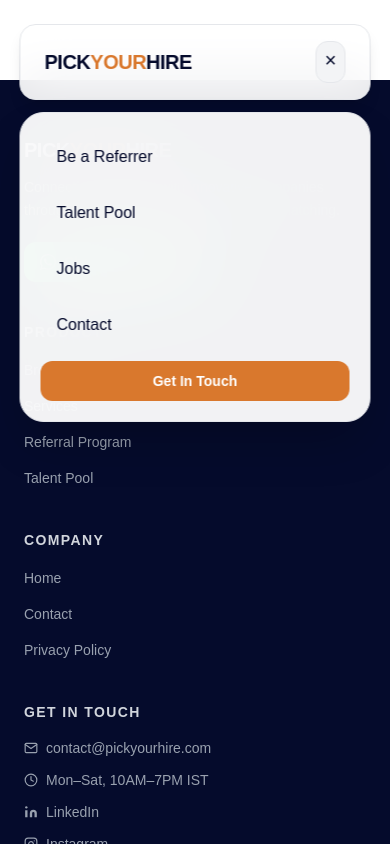
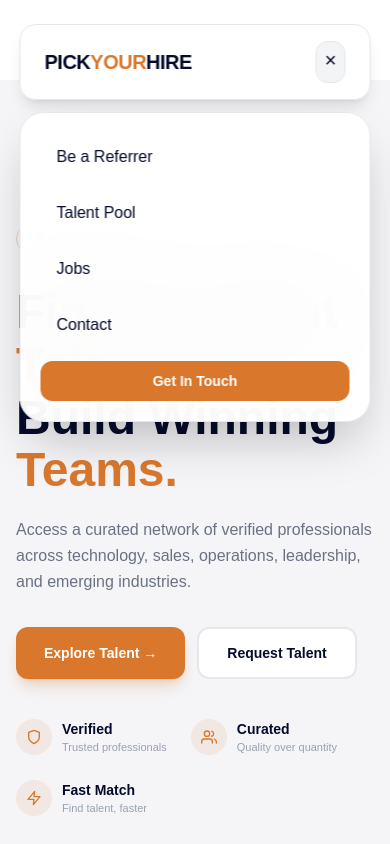
Before and after one commit to shyam242/pyhmain, a Next.js app: page /talent-pool in a window 390 px wide. Both pictures are taken after a click on the button "Open menu". Shown: the top 844 px of the page. Built offline with nearby package versions, Linux system fonts and the light colour scheme.

Commit message:
Update page.tsx

```diff
--- a/src/app/talent-pool/page.tsx
+++ b/src/app/talent-pool/page.tsx
@@ -1,119 +1,236 @@
 import Link from "next/link";
+import Image from "next/image";
 
-export default function Footer() {
+const functions = [
+  {
+    label: "Technology",
+    icon: <><polyline points="16 18 22 12 16 6"/><polyline points="8 6 2 12 8 18"/></>,
+    roles: ["Full Stack Engineers", "DevOps", "Data Scientists"],
+  },
+  {
+    label: "Sales",
+    icon: <><line x1="12" y1="1" x2="12" y2="23"/><path d="M17 5H9.5a3.5 3.5 0 0 0 0 7h5a3.5 3.5 0 0 1 0 7H6"/></>,
+    roles: ["Sales Executives", "Business Development", "Enterprise Sales", "Account Managers"],
+  },
+  {
+    label: "Operations",
+    icon: <><path d="M12 2L2 7l10 5 10-5-10-5z"/><path d="M2 17l10 5 10-5"/><path d="M2 12l10 5 10-5"/></>,
+    roles: ["Supply Chain", "Procurement", "Plant Operators"],
+  },
+  {
+    label: "Leadership",
+    icon: <><path d="M17 21v-2a4 4 0 0 0-4-4H5a4 4 0 0 0-4 4v2"/><circle cx="9" cy="7" r="4"/><path d="M23 21v-2a4 4 0 0 0-3-3.87"/><path d="M16 3.13a4 4 0 0 1 0 7.75"/></>,
+    roles: ["CXO", "VP", "+ Directors"],
+  },
+];
+
+const candidates = [
+  { name: "James Enrique", role: "Software Engineer", pos: "top-4 left-1/2 -translate-x-1/2" },
+  { name: "Pooja K. Hingan", role: "Product Manager", pos: "top-1/2 left-0 -translate-y-1/2" },
+  { name: "Guita Sarker", role: "Sales Lead", pos: "top-1/2 right-0 -translate-y-1/2" },
+  { name: "Dina Mariya", role: "Operations", pos: "bottom-4 left-1/2 -translate-x-1/2" },
+];
+
+export default function TalentPoolPage() {
   return (
-    <footer className="bg-[#050B2C] text-white">
-      <div className="max-w-7xl mx-auto px-6 py-14">
-        <div className="grid grid-cols-1 md:grid-cols-4 gap-10 mb-12">
-          {/* Brand */}
-          <div className="md:col-span-1">
-            <h2 className="text-xl font-bold mb-3 tracking-tight">
-              <span className="text-white">PICK</span>
-              <span className="text-[#D9782D]">YOUR</span>
-              <span className="text-white">HIRE</span>
-            </h2>
-            <p className="text-sm text-gray-400 leading-relaxed mb-5">
-              Connecting top talent with innovative companies through trusted referrals and AI-powered matching.
+    <div className="bg-white min-h-screen text-[#050B2C]">
+
+      {/* ── HERO ── */}
+      <section className="relative overflow-hidden bg-[#f5f5f8] pt-36 pb-0 px-4">
+        <div className="max-w-7xl mx-auto">
+          <div className="flex flex-col lg:flex-row items-center gap-0">
+
+            {/* LEFT — text */}
+            <div className="flex-1 pb-12 lg:pb-16 pr-0 lg:pr-10">
+              {/* Tag */}
+              <span className="inline-flex items-center gap-2 border border-[#D9782D]/30 text-[#D9782D] text-xs font-semibold px-4 py-1.5 rounded-full mb-8">
+                <svg width="13" height="13" viewBox="0 0 24 24" fill="none" stroke="currentColor" strokeWidth="2" strokeLinecap="round" strokeLinejoin="round"><path d="M17 21v-2a4 4 0 0 0-4-4H5a4 4 0 0 0-4 4v2"/><circle cx="9" cy="7" r="4"/><path d="M23 21v-2a4 4 0 0 0-3-3.87"/><path d="M16 3.13a4 4 0 0 1 0 7.75"/></svg>
+                TALENT POOL
+              </span>
+
+              <h1 className="text-5xl md:text-6xl font-extrabold text-[#050B2C] leading-[1.1] mb-5">
+                Find the Right <span className="text-[#D9782D]">Talent.</span><br />
+                Build Winning <span className="text-[#D9782D]">Teams.</span>
+              </h1>
+
+              <p className="text-gray-500 text-base leading-relaxed mb-8 max-w-md">
+                Access a curated network of verified professionals across technology, sales, operations, leadership, and emerging industries.
               </p>
-            {/* WhatsApp CTA */}
-            <a
-              href="https://wa.me/919936922504?text=Hi%2C%20I%27m%20interested%20in%20PickYourHire%20services"
-              target="_blank"
-              rel="noopener noreferrer"
-              className="inline-flex items-center gap-2 bg-[#25D366] hover:bg-[#1ebe5a] text-white text-sm font-semibold px-4 py-2.5 rounded-xl transition-colors shadow-md"
-            >
-              <svg width="16" height="16" viewBox="0 0 24 24" fill="currentColor">
-                <path d="M17.472 14.382c-.297-.149-1.758-.867-2.03-.967-.273-.099-.471-.148-.67.15-.197.297-.767.966-.94 1.164-.173.199-.347.223-.644.075-.297-.15-1.255-.463-2.39-1.475-.883-.788-1.48-1.761-1.653-2.059-.173-.297-.018-.458.13-.606.134-.133.298-.347.446-.52.149-.174.198-.298.298-.497.099-.198.05-.371-.025-.52-.075-.149-.669-1.612-.916-2.207-.242-.579-.487-.5-.669-.51-.173-.008-.371-.01-.57-.01-.198 0-.52.074-.792.372-.272.297-1.04 1.016-1.04 2.479 0 1.462 1.065 2.875 1.213 3.074.149.198 2.096 3.2 5.077 4.487.709.306 1.262.489 1.694.625.712.227 1.36.195 1.871.118.571-.085 1.758-.719 2.006-1.413.248-.694.248-1.289.173-1.413-.074-.124-.272-.198-.57-.347m-5.421 7.403h-.004a9.87 9.87 0 01-5.031-1.378l-.361-.214-3.741.982.998-3.648-.235-.374a9.86 9.86 0 01-1.51-5.26c.001-5.45 4.436-9.884 9.888-9.884 2.64 0 5.122 1.03 6.988 2.898a9.825 9.825 0 012.893 6.994c-.003 5.45-4.437 9.884-9.885 9.884m8.413-18.297A11.815 11.815 0 0012.05 0C5.495 0 .16 5.335.157 11.892c0 2.096.547 4.142 1.588 5.945L.057 24l6.305-1.654a11.882 11.882 0 005.683 1.448h.005c6.554 0 11.89-5.335 11.893-11.893a11.821 11.821 0 00-3.48-8.413z"/>
-              </svg>
-              Chat on WhatsApp
-            </a>
+
+              {/* CTAs */}
+              <div className="flex flex-wrap gap-3 mb-10">
+                <Link href="/contact"
+                  className="inline-flex items-center gap-2 bg-[#D9782D] text-white px-7 py-3.5 rounded-xl font-semibold hover:bg-[#c96c25] transition shadow-lg shadow-[#D9782D]/25 text-sm">
+                  Explore Talent →
+                </Link>
+                <Link href="/contact"
+                  className="inline-flex items-center gap-2 bg-white text-[#050B2C] border-2 border-gray-200 px-7 py-3.5 rounded-xl font-semibold hover:bg-gray-50 transition text-sm">
+                  Request Talent
+                </Link>
               </div>
 
-          {/* Product */}
+              {/* 3 badges */}
+              <div className="flex flex-wrap gap-6">
+                {[
+                  { label: "Verified", sub: "Trusted professionals", icon: <><path d="M12 22s8-4 8-10V5l-8-3-8 3v7c0 6 8 10 8 10z"/></> },
+                  { label: "Curated", sub: "Quality over quantity", icon: <><path d="M17 21v-2a4 4 0 0 0-4-4H5a4 4 0 0 0-4 4v2"/><circle cx="9" cy="7" r="4"/><path d="M23 21v-2a4 4 0 0 0-3-3.87"/><path d="M16 3.13a4 4 0 0 1 0 7.75"/></> },
+                  { label: "Fast Match", sub: "Find talent, faster", icon: <><polygon points="13 2 3 14 12 14 11 22 21 10 12 10 13 2"/></> },
+                ].map(({ label, sub, icon }) => (
+                  <div key={label} className="flex items-center gap-2.5">
+                    <div className="w-9 h-9 rounded-full bg-[#D9782D]/10 flex items-center justify-center flex-shrink-0">
+                      <svg width="16" height="16" viewBox="0 0 24 24" fill="none" stroke="#D9782D" strokeWidth="2" strokeLinecap="round" strokeLinejoin="round">{icon}</svg>
+                    </div>
                     <div>
-            <p className="text-sm font-semibold text-gray-300 mb-4 uppercase tracking-widest">Product</p>
-            <ul className="space-y-3">
+                      <p className="text-sm font-bold text-[#050B2C]">{label}</p>
+                      <p className="text-[11px] text-gray-400">{sub}</p>
+                    </div>
+                  </div>
+                ))}
+              </div>
+            </div>
+
+            {/* RIGHT — talent-pool.png fills right half flush to bottom */}
+            <div className="flex-1 flex items-end justify-center lg:justify-end self-stretch">
+              <div className="relative w-full h-[420px] lg:h-[520px]">
+                <Image
+                  src="/talent-pool.png"
+                  alt="Talent Pool"
+                  fill
+                  className="object-contain object-bottom"
+                  priority
+                />
+              </div>
+            </div>
+
+          </div>
+        </div>
+
+        {/* ── Stats bar ── */}
+        <div className="max-w-7xl mx-auto mt-4">
+          <div className="rounded-2xl px-8 py-5 flex flex-wrap items-center justify-between gap-4" style={{ background: "#050B2C" }}>
             {[
-                { label: "Browse Jobs", href: "/jobs" },
-                { label: "Services", href: "#services" },
-                { label: "Referral Program", href: "/referrer" },
-                { label: "Talent Pool", href: "/talent-pool" },
-              ].map(({ label, href }) => (
-                <li key={label}>
-                  <Link href={href} className="text-sm text-gray-400 hover:text-[#D9782D] transition-colors">{label}</Link>
+              { icon: <><path d="M17 21v-2a4 4 0 0 0-4-4H5a4 4 0 0 0-4 4v2"/><circle cx="9" cy="7" r="4"/><path d="M23 21v-2a4 4 0 0 0-3-3.87"/><path d="M16 3.13a4 4 0 0 1 0 7.75"/></>, stat: "25K+", label: "Verified Professionals" },
+              { icon: <><rect x="2" y="7" width="20" height="14" rx="2"/><path d="M16 7V5a2 2 0 0 0-2-2h-4a2 2 0 0 0-2 2v2"/></>, stat: "120+", label: "Industries Covered" },
+              { icon: <><circle cx="12" cy="12" r="10"/><polyline points="12 6 12 12 16 14"/></>, stat: "48hrs", label: "Average Match Time" },
+              { icon: <><polygon points="12 2 15.09 8.26 22 9.27 17 14.14 18.18 21.02 12 17.77 5.82 21.02 7 14.14 2 9.27 8.91 8.26 12 2"/></>, stat: "98%", label: "Client Satisfaction" },
+            ].map(({ icon, stat, label }, i, arr) => (
+              <div key={label} className="flex items-center gap-3">
+                <svg width="22" height="22" viewBox="0 0 24 24" fill="none" stroke="#D9782D" strokeWidth="2" strokeLinecap="round" strokeLinejoin="round">{icon}</svg>
+                <div>
+                  <p className="text-white font-extrabold text-xl leading-tight">{stat}</p>
+                  <p className="text-white/50 text-xs">{label}</p>
+                </div>
+                {i < arr.length - 1 && <div className="hidden md:block h-8 w-px bg-white/10 ml-4" />}
+              </div>
+            ))}
+          </div>
+        </div>
+      </section>
+
+            {/* ── WHY USE OUR TALENT POOL — single image left ── */}
+      <section className="py-20 px-4 bg-white">
+        <div className="max-w-7xl mx-auto">
+          <div className="flex flex-col lg:flex-row gap-14 items-center">
+
+            {/* Single clean image */}
+            <div className="lg:w-[48%] rounded-3xl overflow-hidden shadow-xl">
+              <Image
+                src="/hiring-team2.png"
+                alt="Hiring team"
+                width={700}
+                height={480}
+                className="w-full h-[420px] object-cover object-center"
+              />
+            </div>
+
+            {/* Right content */}
+            <div className="flex-1">
+              <p className="text-[#D9782D] font-semibold uppercase tracking-[0.3em] text-xs mb-4">Why Choose Us</p>
+              <h2 className="text-3xl md:text-4xl font-bold text-[#050B2C] leading-tight mb-8">
+                Why Use Our Talent Pool?
+              </h2>
+              <div className="space-y-7">
+                {[
+                  {
+                    title: "Verified Professionals",
+                    desc: "Every candidate undergoes profile verification and quality checks before joining our network.",
+                    icon: <><path d="M12 22s8-4 8-10V5l-8-3-8 3v7c0 6 8 10 8 10z"/></>
+                  },
+                  {
+                    title: "Curated Talent",
+                    desc: "Access professionals across domains and industries, with real-world experience and a proven track record.",
+                    icon: <><circle cx="12" cy="12" r="10"/><line x1="2" y1="12" x2="22" y2="12"/><path d="M12 2a15.3 15.3 0 0 1 4 10 15.3 15.3 0 0 1-4 10 15.3 15.3 0 0 1-4-10 15.3 15.3 0 0 1 4-10z"/></>
+                  },
+                  {
+                    title: "Faster Hiring",
+                    desc: "Skip the long search and connect directly with pre-screened, qualified candidates ready to perform.",
+                    icon: <><polygon points="13 2 3 14 12 14 11 22 21 10 12 10 13 2"/></>
+                  },
+                ].map(({ title, desc, icon }) => (
+                  <div key={title} className="flex items-start gap-4">
+                    <div className="w-12 h-12 rounded-2xl bg-[#D9782D]/10 flex items-center justify-center flex-shrink-0">
+                      <svg width="20" height="20" viewBox="0 0 24 24" fill="none" stroke="#D9782D" strokeWidth="2" strokeLinecap="round" strokeLinejoin="round">{icon}</svg>
+                    </div>
+                    <div>
+                      <h3 className="font-bold text-[#D9782D] mb-1">{title}</h3>
+                      <p className="text-gray-500 text-sm leading-relaxed">{desc}</p>
+                    </div>
+                  </div>
+                ))}
+              </div>
+            </div>
+          </div>
+        </div>
+      </section>
+
+      {/* ── EXPLORE TALENT ACROSS EVERY FUNCTION ── */}
+      <section className="py-16 px-4 bg-gray-50">
+        <div className="max-w-7xl mx-auto">
+          <div className="text-center mb-12">
+            <h2 className="text-3xl md:text-4xl font-bold text-[#050B2C]">Explore Talent Across Every Function</h2>
+          </div>
+          <div className="grid grid-cols-2 md:grid-cols-4 gap-5">
+            {functions.map((fn) => (
+              <div key={fn.label} className="bg-white rounded-2xl border border-gray-100 p-6 hover:shadow-md hover:border-[#D9782D]/20 transition group cursor-pointer">
+                <div className="w-12 h-12 rounded-2xl bg-[#D9782D]/10 flex items-center justify-center mb-4">
+                  <svg width="22" height="22" viewBox="0 0 24 24" fill="none" stroke="#D9782D" strokeWidth="2" strokeLinecap="round" strokeLinejoin="round">{fn.icon}</svg>
+                </div>
+                <h3 className="font-bold text-[#D9782D] mb-3">{fn.label}</h3>
+                <ul className="space-y-1.5">
+                  {fn.roles.map((r) => (
+                    <li key={r} className="text-xs text-gray-500 flex items-center gap-1.5">
+                      <span className="w-1 h-1 rounded-full bg-gray-400 flex-shrink-0" />{r}
                     </li>
                   ))}
                 </ul>
               </div>
+            ))}
+          </div>
+        </div>
+      </section>
 
-          {/* Company */}
-          <div>
-            <p className="text-sm font-semibold text-gray-300 mb-4 uppercase tracking-widest">Company</p>
-            <ul className="space-y-3">
-              {[
-                { label: "Home", href: "/" },
-                { label: "Contact", href: "/contact" },
-                { label: "Privacy Policy", href: "/privacy-policy" },
-              ].map(({ label, href }) => (
-                <li key={label}>
-                  <Link href={href} className="text-sm text-gray-400 hover:text-[#D9782D] transition-colors">{label}</Link>
-                </li>
-              ))}
-            </ul>
+      {/* ── CTA BANNER ── */}
+      <section className="bg-[#050B2C] py-16 px-4">
+        <div className="max-w-7xl mx-auto flex flex-col md:flex-row items-center justify-between gap-8 relative">
+          <div className="absolute left-0 top-0 w-72 h-72 bg-[#D9782D] rounded-full blur-[130px] opacity-10 pointer-events-none" />
+          <div className="relative z-10">
+            <h2 className="text-3xl md:text-4xl font-bold text-white leading-tight mb-3">
+              Build Your Team with the <span className="text-[#D9782D]">Right Talent.</span>
+            </h2>
+            <p className="text-white/50 text-sm leading-relaxed max-w-xl">
+              Discover pre-qualified professionals through a trusted network designed to help organizations hire faster and smarter.
+            </p>
           </div>
-
-          {/* Contact + Enquiry */}
-          <div>
-            <p className="text-sm font-semibold text-gray-300 mb-4 uppercase tracking-widest">Get In Touch</p>
-            <ul className="space-y-3 mb-6">
-              <li>
-                <a href="mailto:contact@pickyourhire.com" className="text-sm text-gray-400 hover:text-[#D9782D] transition-colors flex items-center gap-2">
-                  <svg width="14" height="14" viewBox="0 0 24 24" fill="none" stroke="currentColor" strokeWidth="2" strokeLinecap="round" strokeLinejoin="round"><path d="M4 4h16c1.1 0 2 .9 2 2v12c0 1.1-.9 2-2 2H4c-1.1 0-2-.9-2-2V6c0-1.1.9-2 2-2z"/><polyline points="22,6 12,13 2,6"/></svg>
-                  contact@pickyourhire.com
-                </a>
-              </li>
-              <li className="text-sm text-gray-400 flex items-center gap-2">
-                <svg width="14" height="14" viewBox="0 0 24 24" fill="none" stroke="currentColor" strokeWidth="2" strokeLinecap="round" strokeLinejoin="round"><circle cx="12" cy="12" r="10"/><polyline points="12 6 12 12 16 14"/></svg>
-                Mon–Sat, 10AM–7PM IST
-              </li>
-              <li>
-                <a href="https://linkedin.com/company/pickyourhire" target="_blank" rel="noopener noreferrer"
-                  className="text-sm text-gray-400 hover:text-[#D9782D] transition-colors flex items-center gap-2">
-                  <svg width="14" height="14" viewBox="0 0 24 24" fill="currentColor"><path d="M16 8a6 6 0 0 1 6 6v7h-4v-7a2 2 0 0 0-2-2 2 2 0 0 0-2 2v7h-4v-7a6 6 0 0 1 6-6z"/><rect x="2" y="9" width="4" height="12"/><circle cx="4" cy="4" r="2"/></svg>
-                  LinkedIn
-                </a>
-              </li>
-              <li>
-                <a href="https://instagram.com/pickyourhire" target="_blank" rel="noopener noreferrer"
-                  className="text-sm text-gray-400 hover:text-[#D9782D] transition-colors flex items-center gap-2">
-                  <svg width="14" height="14" viewBox="0 0 24 24" fill="none" stroke="currentColor" strokeWidth="2" strokeLinecap="round" strokeLinejoin="round"><rect x="2" y="2" width="20" height="20" rx="5" ry="5"/><path d="M16 11.37A4 4 0 1 1 12.63 8 4 4 0 0 1 16 11.37z"/><line x1="17.5" y1="6.5" x2="17.51" y2="6.5"/></svg>
-                  Instagram
-                </a>
-              </li>
-            </ul>
-
-            {/* Quick Enquiry Button */}
-            <Link href="/contact">
-              <button className="w-full bg-[#D9782D] hover:bg-[#c96c25] text-white text-sm font-semibold px-4 py-2.5 rounded-xl transition-colors shadow-md shadow-[#D9782D]/20 flex items-center justify-center gap-2">
-                <svg width="14" height="14" viewBox="0 0 24 24" fill="none" stroke="currentColor" strokeWidth="2.5" strokeLinecap="round" strokeLinejoin="round"><path d="M21 15a2 2 0 0 1-2 2H7l-4 4V5a2 2 0 0 1 2-2h14a2 2 0 0 1 2 2z"/></svg>
-                Quick Enquiry
-              </button>
+          <div className="flex flex-wrap gap-3 flex-shrink-0 relative z-10">
+            <Link href="/contact" className="bg-[#D9782D] hover:bg-[#c96c25] text-white font-semibold px-7 py-3 rounded-xl transition shadow-lg shadow-[#D9782D]/30 text-sm">
+              Explore Talent →
+            </Link>
+            <Link href="/contact" className="bg-white/10 hover:bg-white/20 border border-white/15 text-white font-semibold px-7 py-3 rounded-xl transition text-sm">
+              Talk To Us
             </Link>
           </div>
         </div>
-
-        <div className="pt-8 border-t border-white/10 flex flex-col sm:flex-row items-center justify-between gap-3">
-          <p className="text-sm text-gray-500">© 2026 PickYourHire. All rights reserved.</p>
-          <div className="flex items-center gap-6">
-            <Link href="/privacy-policy" className="text-sm text-gray-500 hover:text-[#D9782D] transition-colors">Privacy Policy</Link>
-            <a href="https://wa.me/919936922504" target="_blank" rel="noopener noreferrer"
-              className="text-sm text-[#25D366] hover:text-[#1ebe5a] transition-colors flex items-center gap-1.5">
-              <svg width="13" height="13" viewBox="0 0 24 24" fill="currentColor"><path d="M17.472 14.382c-.297-.149-1.758-.867-2.03-.967-.273-.099-.471-.148-.67.15-.197.297-.767.966-.94 1.164-.173.199-.347.223-.644.075-.297-.15-1.255-.463-2.39-1.475-.883-.788-1.48-1.761-1.653-2.059-.173-.297-.018-.458.13-.606.134-.133.298-.347.446-.52.149-.174.198-.298.298-.497.099-.198.05-.371-.025-.52-.075-.149-.669-1.612-.916-2.207-.242-.579-.487-.5-.669-.51-.173-.008-.371-.01-.57-.01-.198 0-.52.074-.792.372-.272.297-1.04 1.016-1.04 2.479 0 1.462 1.065 2.875 1.213 3.074.149.198 2.096 3.2 5.077 4.487.709.306 1.262.489 1.694.625.712.227 1.36.195 1.871.118.571-.085 1.758-.719 2.006-1.413.248-.694.248-1.289.173-1.413-.074-.124-.272-.198-.57-.347m-5.421 7.403h-.004a9.87 9.87 0 01-5.031-1.378l-.361-.214-3.741.982.998-3.648-.235-.374a9.86 9.86 0 01-1.51-5.26c.001-5.45 4.436-9.884 9.888-9.884 2.64 0 5.122 1.03 6.988 2.898a9.825 9.825 0 012.893 6.994c-.003 5.45-4.437 9.884-9.885 9.884m8.413-18.297A11.815 11.815 0 0012.05 0C5.495 0 .16 5.335.157 11.892c0 2.096.547 4.142 1.588 5.945L.057 24l6.305-1.654a11.882 11.882 0 005.683 1.448h.005c6.554 0 11.89-5.335 11.893-11.893a11.821 11.821 0 00-3.48-8.413z"/></svg>
-              WhatsApp Us
-            </a>
+      </section>
     </div>
-        </div>
-      </div>
-    </footer>
   );
 }
```
Lines whose indentation alone changed are shown as unchanged.
